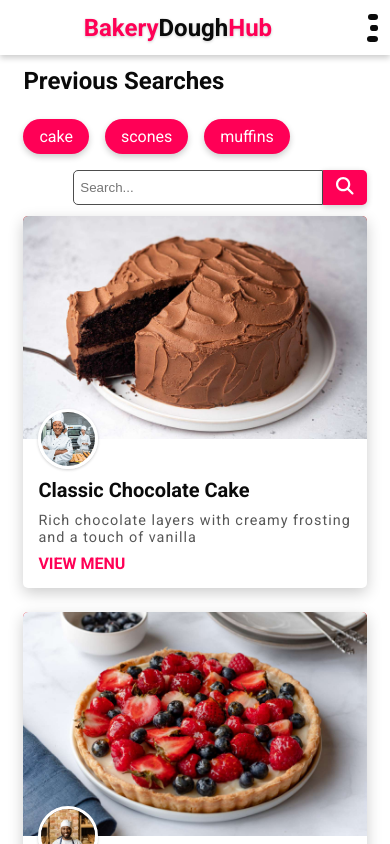
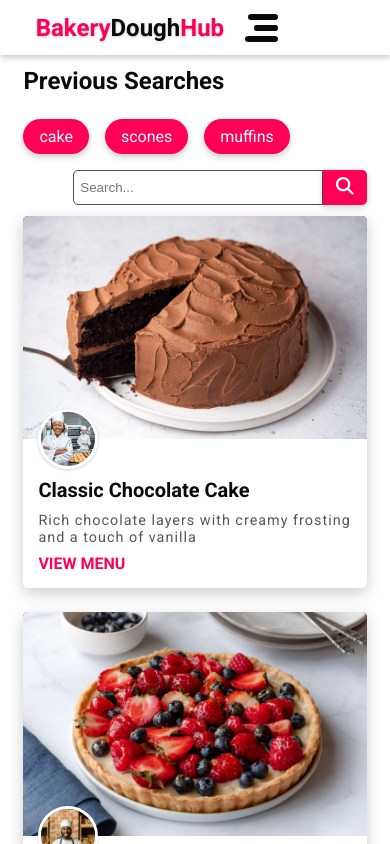
Before and after one commit to prospersibanda/bakery-app, a React (Create React App) app: page /menu in a window 390 px wide. Shown: the top 844 px of the page. Built offline with nearby package versions, Linux system fonts and the light colour scheme.

Commit message:
adjusted navbar

```diff
--- a/src/styles/partials/_navbar.scss
+++ b/src/styles/partials/_navbar.scss
@@ -142,3 +142,14 @@
         display: block;
     }
 }
+@media screen and (max-width: 420px) {
+    .navbar{
+        .logo{
+            margin-left: 1em;
+            margin-right: 1em;
+        }
+    }
+    .sidebar-btn{
+        display: block;
+    }
+}
```
